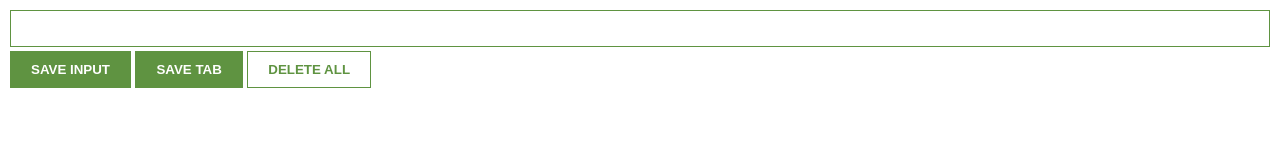
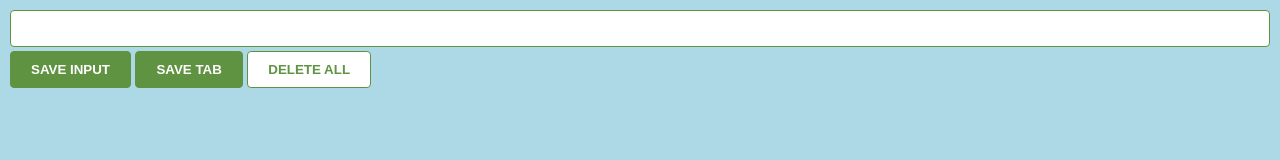
Before and after one commit to Tjommiboy/git_practice_repo, a website built with Vite: page index.html in a window 1280 px wide. Built offline with nearby package versions, Linux system fonts and the light colour scheme.

Commit message:
updated css

```diff
--- a/index.css
+++ b/index.css
@@ -3,6 +3,7 @@ body {
   padding: 10px;
   font-family: Arial, Helvetica, sans-serif;
   min-width: 400px;
+  background: lightblue;
 }
 
 input {
@@ -11,6 +12,7 @@ input {
   box-sizing: border-box;
   border: 1px solid #5f9341;
   margin-bottom: 4px;
+  border-radius: 4px;
 }
 
 button {
@@ -19,6 +21,7 @@ button {
   padding: 10px 20px;
   border: 1px solid #5f9341;
   font-weight: bold;
+  border-radius: 4px;
 }
 
 #delete-btn {
```
Lines whose indentation alone changed are shown as unchanged.
